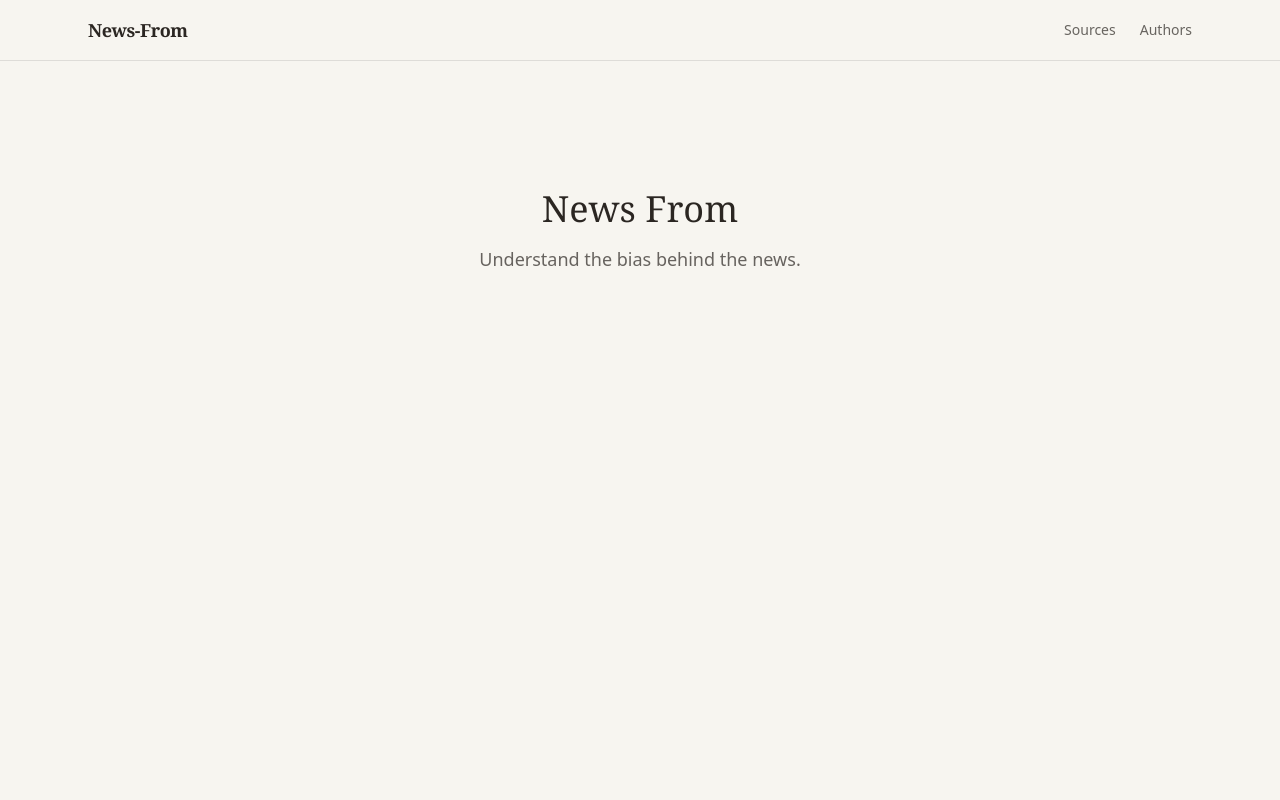
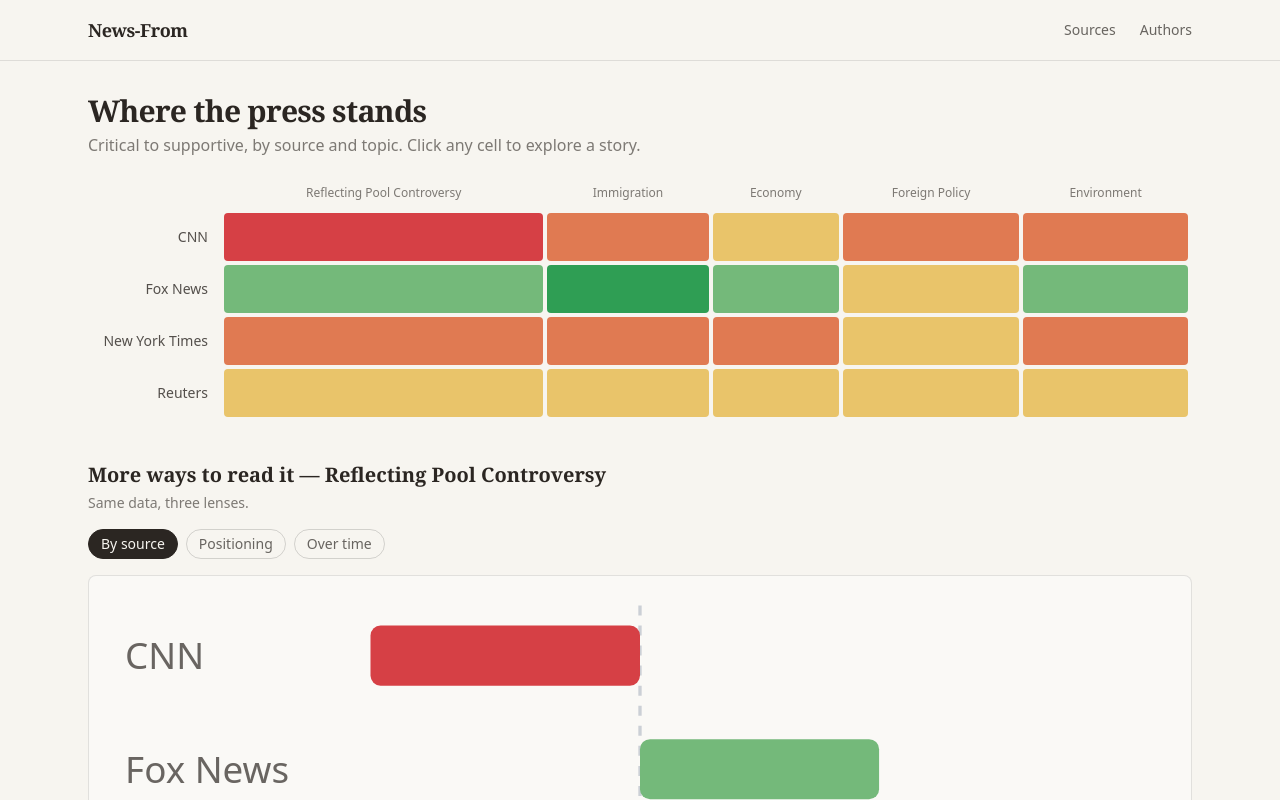
Before and after one commit to JuliusDorfman/news-from, a Next.js app: page / in a window 1280 px wide. Shown: the top 800 px of the page. Built offline with nearby package versions, Linux system fonts and the light colour scheme.

Commit message:
feat: add Overview page with heatmap hero and lens shelf

```diff
--- a/app/page.tsx
+++ b/app/page.tsx
@@ -1,10 +1,5 @@
-export default function Home() {
-  return (
-    <main className="flex flex-col items-center justify-center flex-1 px-8 py-24">
-      <h1 className="text-4xl text-ink mb-4">News From</h1>
-      <p className="text-lg" style={{ color: '#2b2622', opacity: 0.7 }}>
-        Understand the bias behind the news.
-      </p>
-    </main>
-  );
+import OverviewView from '@/components/views/OverviewView'
+
+export default function Page() {
+  return <OverviewView />
 }
--- /dev/null
+++ b/components/views/OverviewView.tsx
@@ -0,0 +1,30 @@
+import StanceHeatmap from '@/components/StanceHeatmap'
+import LensShelf from '@/components/LensShelf'
+import { sources, topics, stanceCells, cellsForTopic, getSource } from '@/lib/mockData'
+import { stanceColor } from '@/lib/stance'
+
+const FEATURED = 'reflecting-pool'
+
+export default function OverviewView() {
+  const featuredCells = cellsForTopic(FEATURED).filter(c => c.entityType === 'source')
+  const bars = { items: featuredCells.map(c => ({ id: c.entityId, name: getSource(c.entityId)!.name, stance: c.stance })) }
+  const map = { items: featuredCells.map(c => ({ id: c.entityId, name: getSource(c.entityId)!.name, stance: c.stance, volume: c.volume })) }
+  const timeline = { lines: featuredCells.map(c => ({ id: c.entityId, name: getSource(c.entityId)!.name, color: stanceColor(c.stance), series: c.series })) }
+
+  return (
+    <div className="space-y-10">
+      <section>
+        <h1 className="text-3xl font-bold tracking-tight">Where the press stands</h1>
+        <p className="mt-1 text-ink/60">Critical to supportive, by source and topic. Click any cell to explore a story.</p>
+        <div className="mt-6">
+          <StanceHeatmap sources={sources} topics={topics} cells={stanceCells} />
+        </div>
+      </section>
+      <section>
+        <h2 className="text-xl font-bold">More ways to read it &mdash; {topics.find(t => t.id === FEATURED)!.name}</h2>
+        <p className="mt-1 mb-4 text-sm text-ink/60">Same data, three lenses.</p>
+        <LensShelf bars={bars} map={map} timeline={timeline} />
+      </section>
+    </div>
+  )
+}
```
Also changed, not shown: 1 other file (tests, documents, lock files or other folders).
